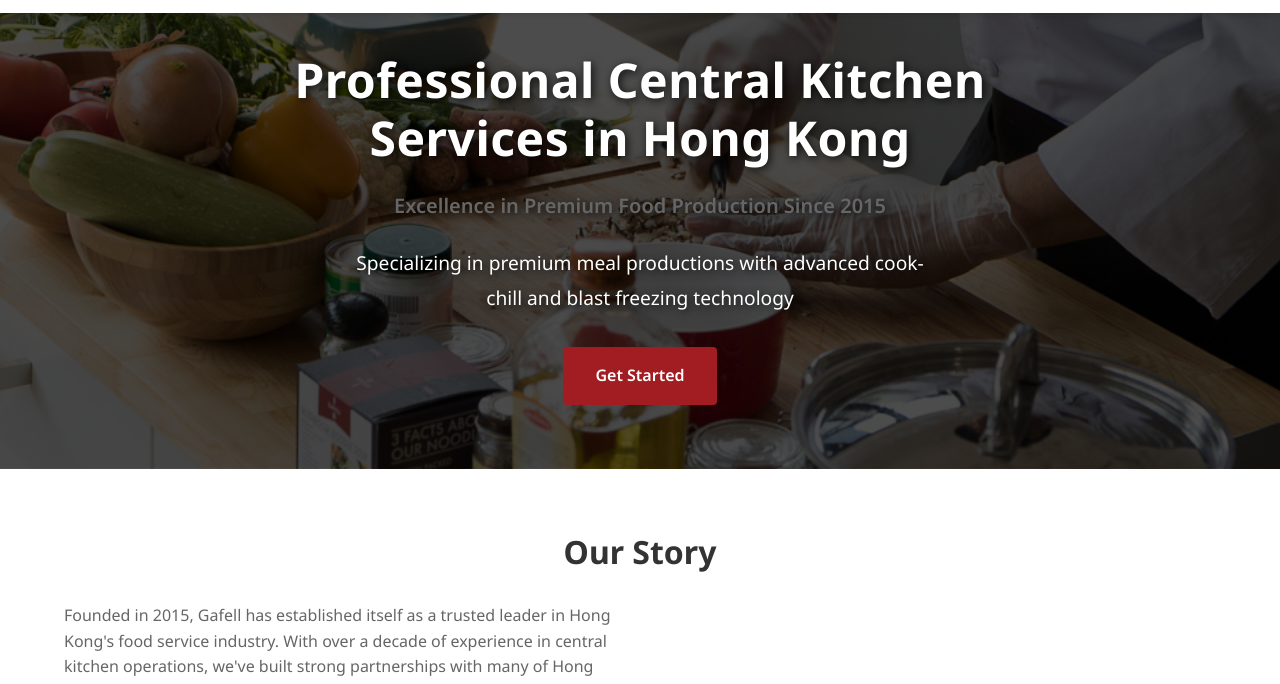
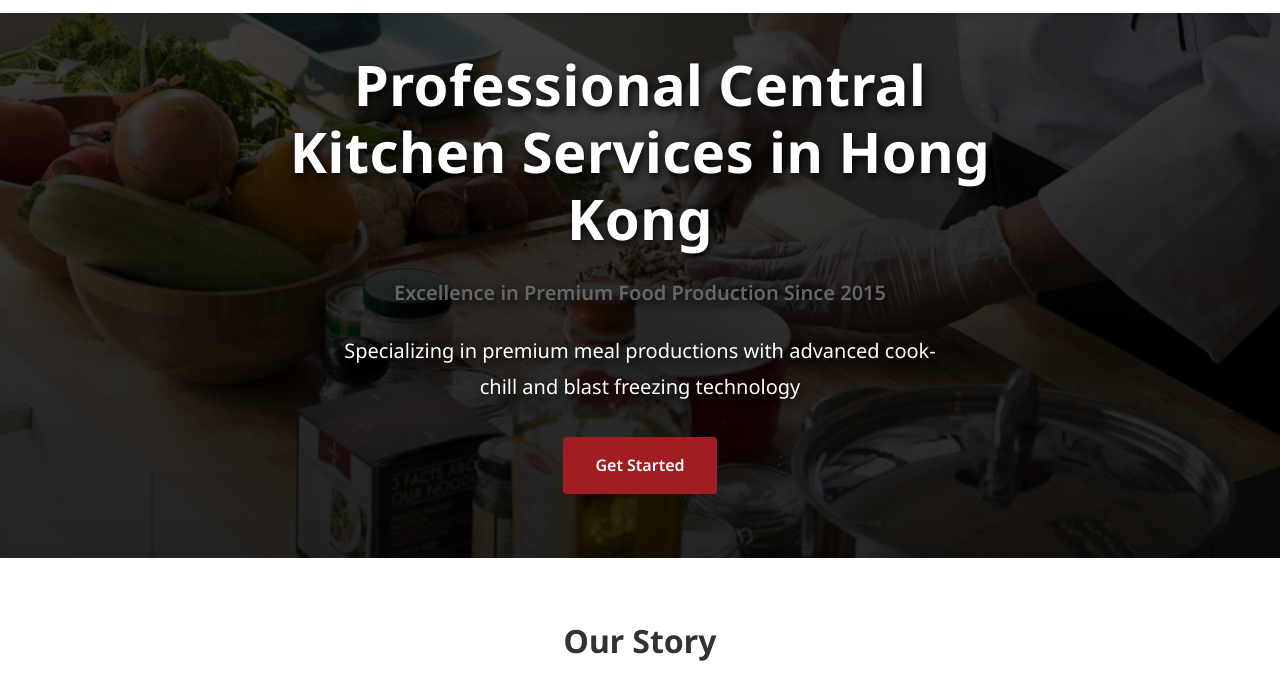
Before and after one commit to gnuell/gafell-website, a plain HTML site: page index.html in a window 1280 px wide. Shown: the part 77-761 px from the top of the page. Drawn offline with Linux system fonts and the light colour scheme.

Commit message:
Enhanced hero section with better text contrast and readability

```diff
--- a/css/style.css
+++ b/css/style.css
@@ -166,40 +166,72 @@ h4 { font-size: 1.5rem; }
 /* Hero Section */
 .hero {
     padding: calc(var(--spacing-xxl) * 2) 0 var(--spacing-xxl);
-    background: linear-gradient(rgba(0, 0, 0, 0.7), rgba(0, 0, 0, 0.7)), url('../assets/images/chef cutting veggies with gafell product infront.jpg');
+    position: relative;
+    text-align: center;
+    color: var(--color-white);
+    overflow: hidden;
+}
+
+.hero::before {
+    content: '';
+    position: absolute;
+    top: 0;
+    left: 0;
+    width: 100%;
+    height: 100%;
+    background: linear-gradient(rgba(0, 0, 0, 0.75), rgba(0, 0, 0, 0.85)), url('../assets/images/chef cutting veggies with gafell product infront.jpg');
     background-size: cover;
     background-position: center;
     background-attachment: fixed;
-    text-align: center;
-    color: var(--color-white);
-    position: relative;
+    z-index: -1;
 }
 
 .hero__title, .hero__subtitle, .hero__text p {
     color: var(--color-white);
-    text-shadow: 2px 2px 8px rgba(0, 0, 0, 0.8);
+    text-shadow: 2px 4px 8px rgba(0, 0, 0, 0.9);
     position: relative;
+    z-index: 1;
 }
 
 .hero__title {
-    font-size: 3rem;
+    font-size: 3.5rem;
     font-weight: 800;
     letter-spacing: 0.5px;
     margin-bottom: var(--spacing-xl);
+    line-height: 1.2;
 }
 
 .hero__subtitle {
-    font-size: 1.5rem;
+    font-size: 1.75rem;
     font-weight: 600;
     margin-bottom: var(--spacing-lg);
+    color: var(--color-white);
 }
 
 .hero__text {
     color: var(--color-white);
-    font-size: 1.2rem;
+    font-size: 1.25rem;
     max-width: 800px;
     margin: 0 auto var(--spacing-xl);
     line-height: 1.8;
+}
+
+.hero__text p {
+    margin-bottom: var(--spacing-md);
+}
+
+@media (max-width: 768px) {
+    .hero__title {
+        font-size: 2.5rem;
+    }
+
+    .hero__subtitle {
+        font-size: 1.5rem;
+    }
+
+    .hero__text {
+        font-size: 1.1rem;
+    }
 }
 
 /* Awards Section */
```
